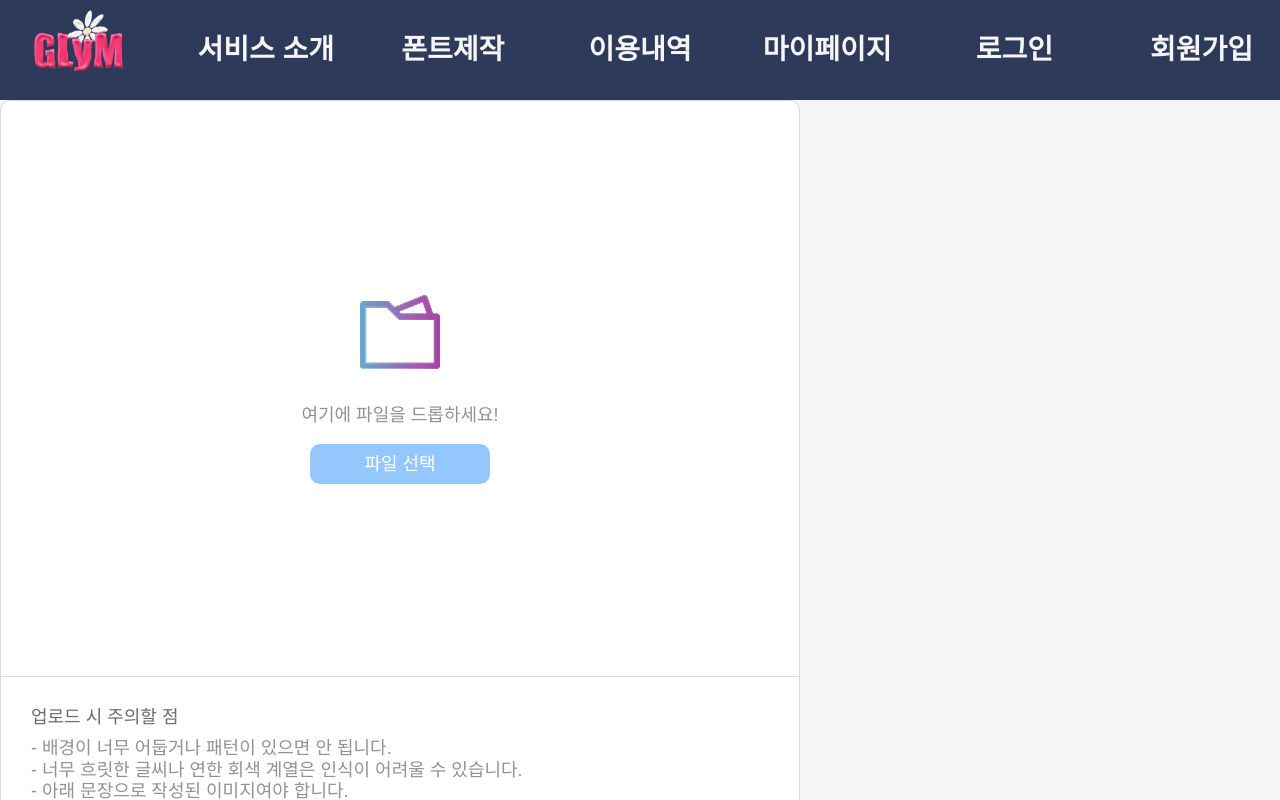
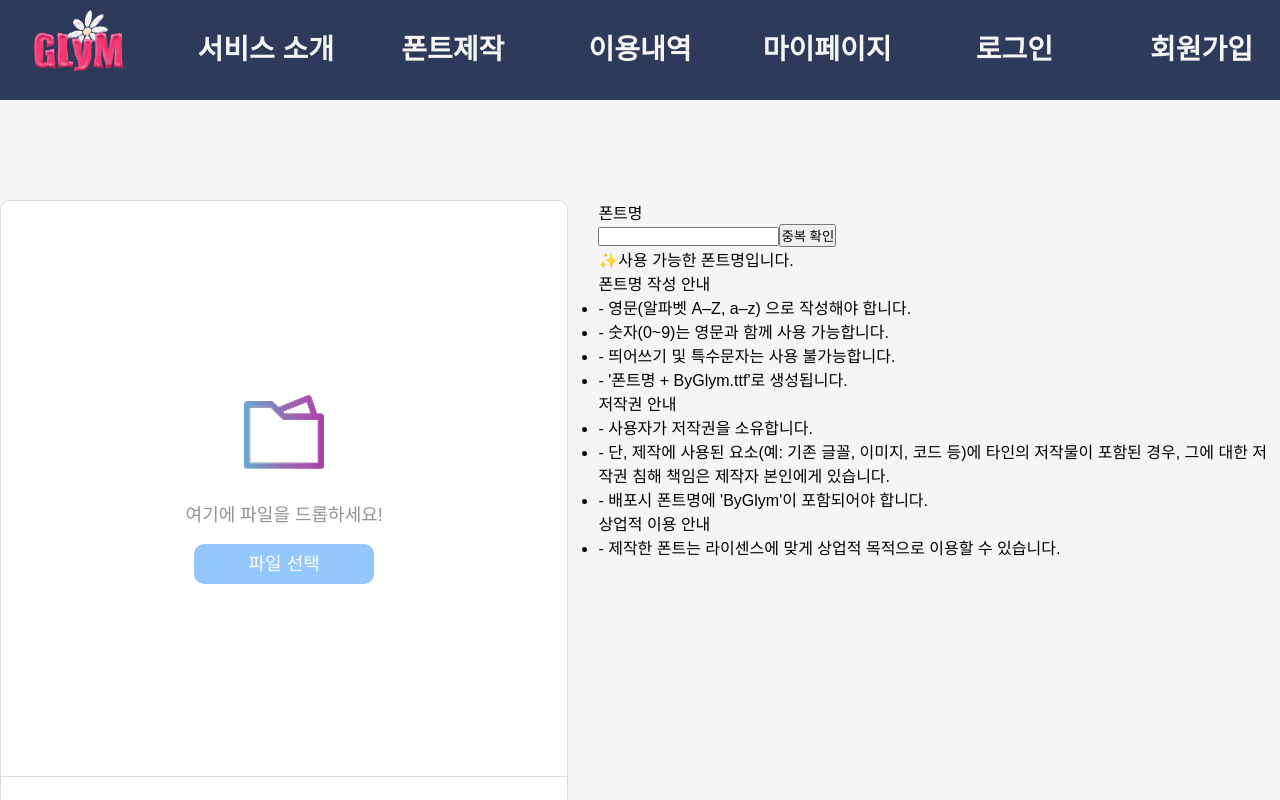
Before and after one commit to Glym-2025/glym-frontend, a React (Vite) app in the folder glym-app/: page /fontcreation in a window 1280 px wide. Shown: the top 800 px of the page. Built offline with nearby package versions, Linux system fonts and the light colour scheme.

Commit message:
feat: FontInfoForm 컴포넌트 페이지에 추가

```diff
--- a/glym-app/src/app/router.jsx
+++ b/glym-app/src/app/router.jsx
@@ -3,7 +3,7 @@ import Preview from '../Preview';
 import NavBar from '../shared/components/NavBar';
 import SignUpPage from '../pages/SignUpPage';
 import SignInPage from '../pages/SignInPage';
-import { ImageUploadForm } from '../features/fontcreation';
+import FontCreationPage from '../pages/FontCreationPage';
 
 export default function AppRouter() {
   return (
@@ -13,7 +13,7 @@ export default function AppRouter() {
         <Route path="/" element={<Preview />} />
         <Route path="/signup" element={<SignUpPage />} />
         <Route path="/login" element={<SignInPage />} />
-        <Route path="/fontcreation" element={<ImageUploadForm />} />
+        <Route path="/fontcreation" element={<FontCreationPage />} />
       </Routes>
     </>
   );
--- a/glym-app/src/features/fontcreation/index.js
+++ b/glym-app/src/features/fontcreation/index.js
@@ -1 +1,2 @@
 export { default as ImageUploadForm } from "./components/ImageUploadForm";
+export { default as FontInfoForm } from "./components/FontInfoForm";
--- a/glym-app/src/pages/FontCreationPage.jsx
+++ b/glym-app/src/pages/FontCreationPage.jsx
@@ -1,9 +1,10 @@
-import ImageUploadForm from "../features/fontcreation/components/ImageUploadForm";
+import { ImageUploadForm, FontInfoForm } from "../features/fontcreation";
 
 export default function FontCreationPage() {
     return(
-        <div style={{marginTop:"100px"}}>
+        <div style={{margin:"0 auto", marginTop:"100px", display:"flex", gap: "30px"}}>
             <ImageUploadForm />
+            <FontInfoForm />
         </div>
     );
 }
```
